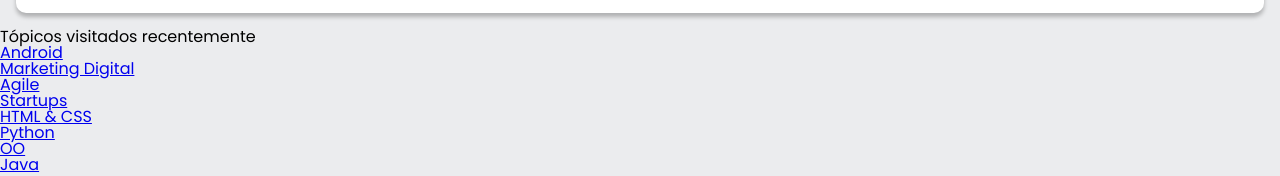
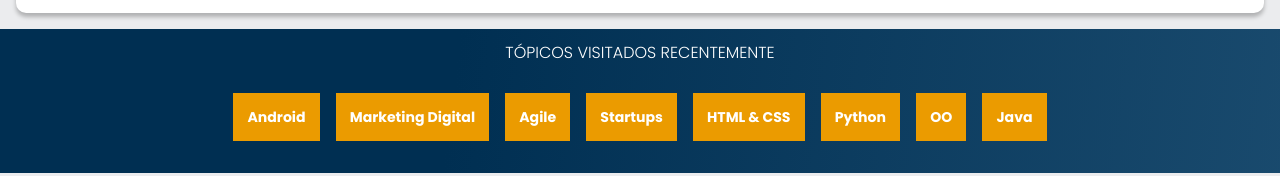
Before and after one commit to Batss1/alura-books, a plain HTML site: page index.html in a window 1280 px wide. Shown: the part 2292-2468 px from the top of the page. Drawn offline with nearby package versions, Linux system fonts and the light colour scheme; files whose address does not match are found by name.

Commit message:
style: estiliza seção topicos

```diff
--- a/index.html
+++ b/index.html
@@ -137,28 +137,28 @@
         <h2 class="topicos__titulo">Tópicos visitados recentemente</h2>
         <ul class="topicos__lista">
             <li class="topicos__item">
-                <a href="#" class="topico__link">Android</a>
+                <a href="#" class="topicos__link">Android</a>
             </li>
             <li class="topicos__item">
-                <a href="#" class="topico__link">Marketing Digital</a>
+                <a href="#" class="topicos__link">Marketing Digital</a>
             </li>
             <li class="topicos__item">
-                <a href="#" class="topico__link">Agile</a>
+                <a href="#" class="topicos__link">Agile</a>
             </li>
             <li class="topicos__item">
-                <a href="#" class="topico__link">Startups</a>
+                <a href="#" class="topicos__link">Startups</a>
             </li>
             <li class="topicos__item">
-                <a href="#" class="topico__link">HTML & CSS</a>
+                <a href="#" class="topicos__link">HTML & CSS</a>
             </li>
             <li class="topicos__item">
-                <a href="#" class="topico__link">Python</a>
+                <a href="#" class="topicos__link">Python</a>
             </li>
             <li class="topicos__item">
-                <a href="#" class="topico__link">OO</a>
+                <a href="#" class="topicos__link">OO</a>
             </li>
             <li class="topicos__item">
-                <a href="#" class="topico__link">Java</a>
+                <a href="#" class="topicos__link">Java</a>
             </li>
         </ul>
     </Section>
--- a/styles/styles.css
+++ b/styles/styles.css
@@ -1,6 +1,7 @@
 @import url("./header.css");
 @import url("./banner.css");
 @import url("./carrossel.css");
+@import url("./topicos.css");
 
 
 :root {
--- /dev/null
+++ b/styles/topicos.css
@@ -0,0 +1,32 @@
+.topicos {
+    background: var(--azul-degrade);
+    text-align: center;
+    padding: 1em 0;
+}
+
+.topicos__titulo {
+    color: var(--branco);
+    font-weight: 300;
+    text-transform: uppercase;
+    margin-bottom: 1em;
+}
+
+.topicos__lista {
+    display: flex;
+    flex-wrap: wrap;
+    justify-content: center;
+
+}
+
+.topicos__item {
+    margin: 2em 0.5em;
+}
+
+.topicos__link {
+    color: var(--branco);
+    padding: 1em;
+    background-color: var(--laranja);
+    text-decoration: none;
+    font-size: 0.88rem;
+    font-weight: 700;
+}
```
